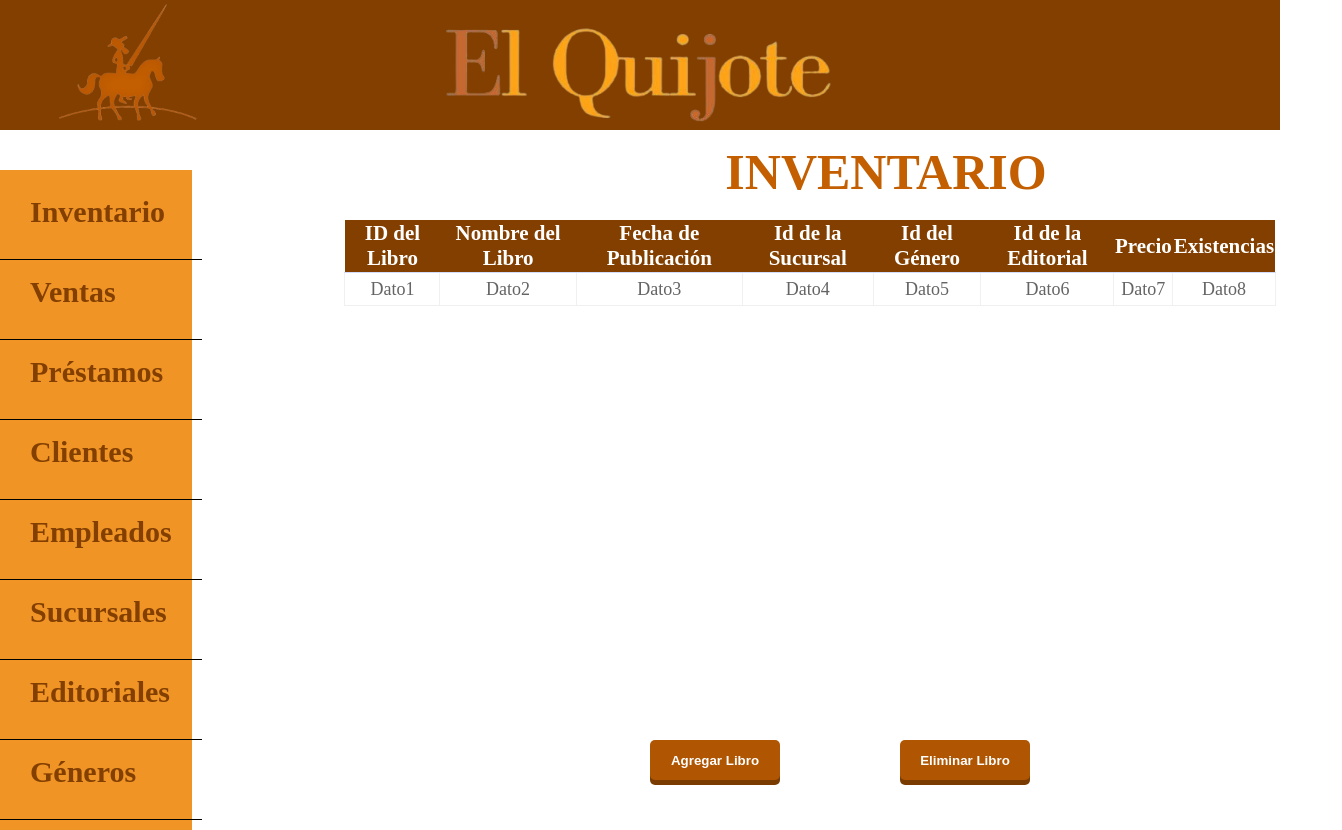
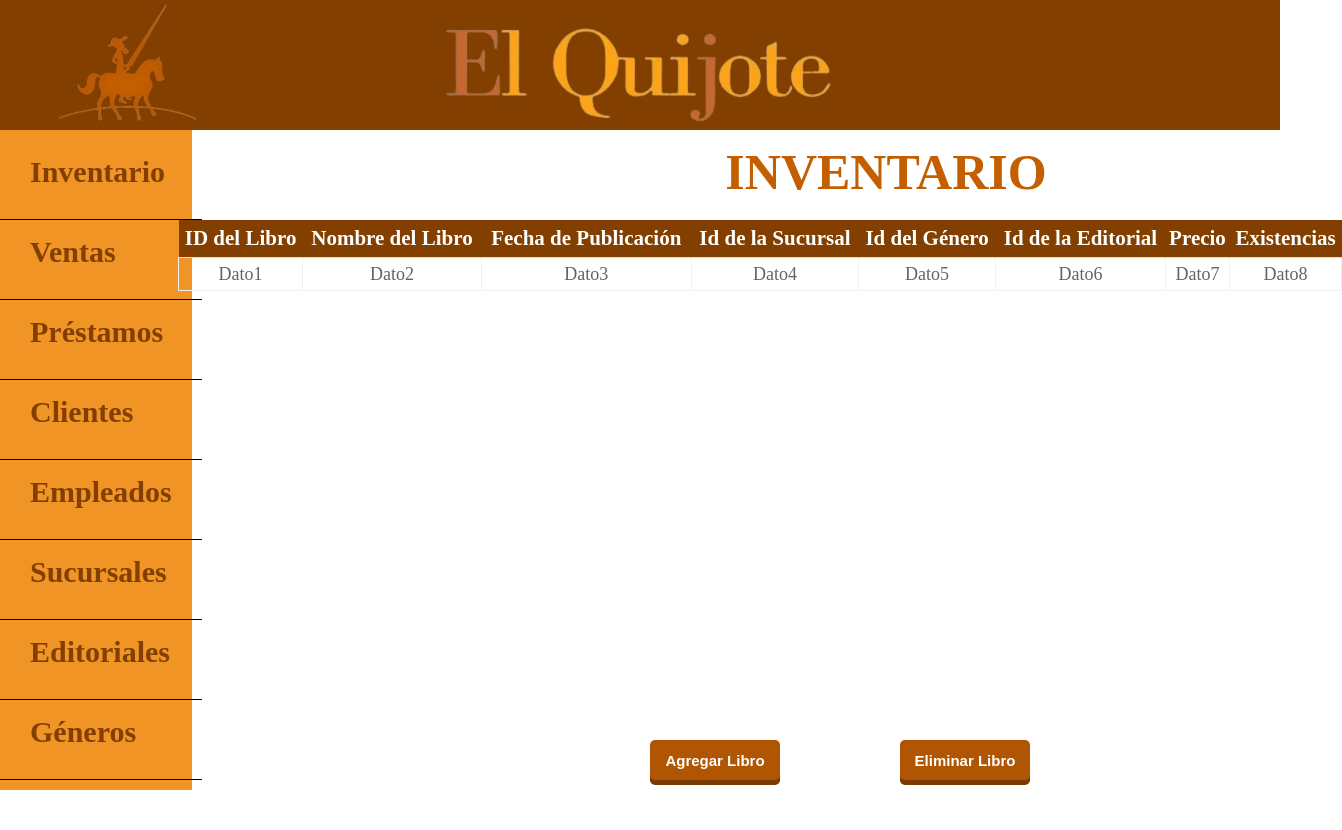
Before and after one commit to cuboalcub/front-Quijote, an Angular app: page /inventario in a window 1280 px wide. Shown: the whole page, 1342 px wide, since content can reach past the window. After the commit the page ends 800 px from the top, so only its background shows below. Built offline with nearby package versions, Linux system fonts and the light colour scheme.

Commit message:
inventario final

```diff
--- a/src/app/app.component.css
+++ b/src/app/app.component.css
@@ -38,7 +38,7 @@ header{
         background: #F19426;
         position: absolute;
         width: 15%;
-        margin-top: 120px;
+        margin-top: 80px;
         height: 100%- 120px;
     }
     ul{
--- a/src/app/inventario/inventario.component.css
+++ b/src/app/inventario/inventario.component.css
@@ -53,14 +53,14 @@ footer {
 }
 
 .tabla {
-    width: 80%; /* Ancho de la tabla */
+    width: 100%; /* Ancho de la tabla */
     max-width: 1200px; /* Ancho máximo de la tabla */
     margin-top: 20px; /* Margen superior */
     border-collapse: collapse; /* Combina los bordes de la tabla */
     text-align: center; /* Centra el texto en las celdas */
     position: relative; /* Posición relativa para posicionar con bottom y right */
     bottom: -150px; /* Mueve la tabla hacia abajo */
-    right: -220px; /* Mueve la tabla hacia la derecha */
+    right: -170px; /* Mueve la tabla hacia la derecha */
 }
 
 .tabla th {
@@ -71,16 +71,8 @@ footer {
     font-size: 18px; /* Tamaño de fuente más grande para los datos */
 }
 
-.detalle img {
-    width: 30px; /* Ancho de la imagen del ojo */
-    height: auto; /* Altura automática para mantener la proporción */
-    transition: transform 0.3s ease; /* Transición suave al pasar el mouse */
-}
 
-.detalle img:hover {
-    transform: scale(1.3); /* Aumenta el tamaño al pasar el mouse */
-    cursor: pointer; /* Cambia el cursor a un puntero al pasar el mouse */
-}
+
 .tabla tbody tr:hover {
     background-color: #f0f0f0; /* Cambia el color de fondo al pasar el mouse */
 }
@@ -93,6 +85,7 @@ footer {
     color: #fff;
     padding: 5px 10px;
     font-weight: bold;
+    font-size: 15px;
     cursor: pointer;
     transition: all 0.3s ease;
     position: absolute;
```
